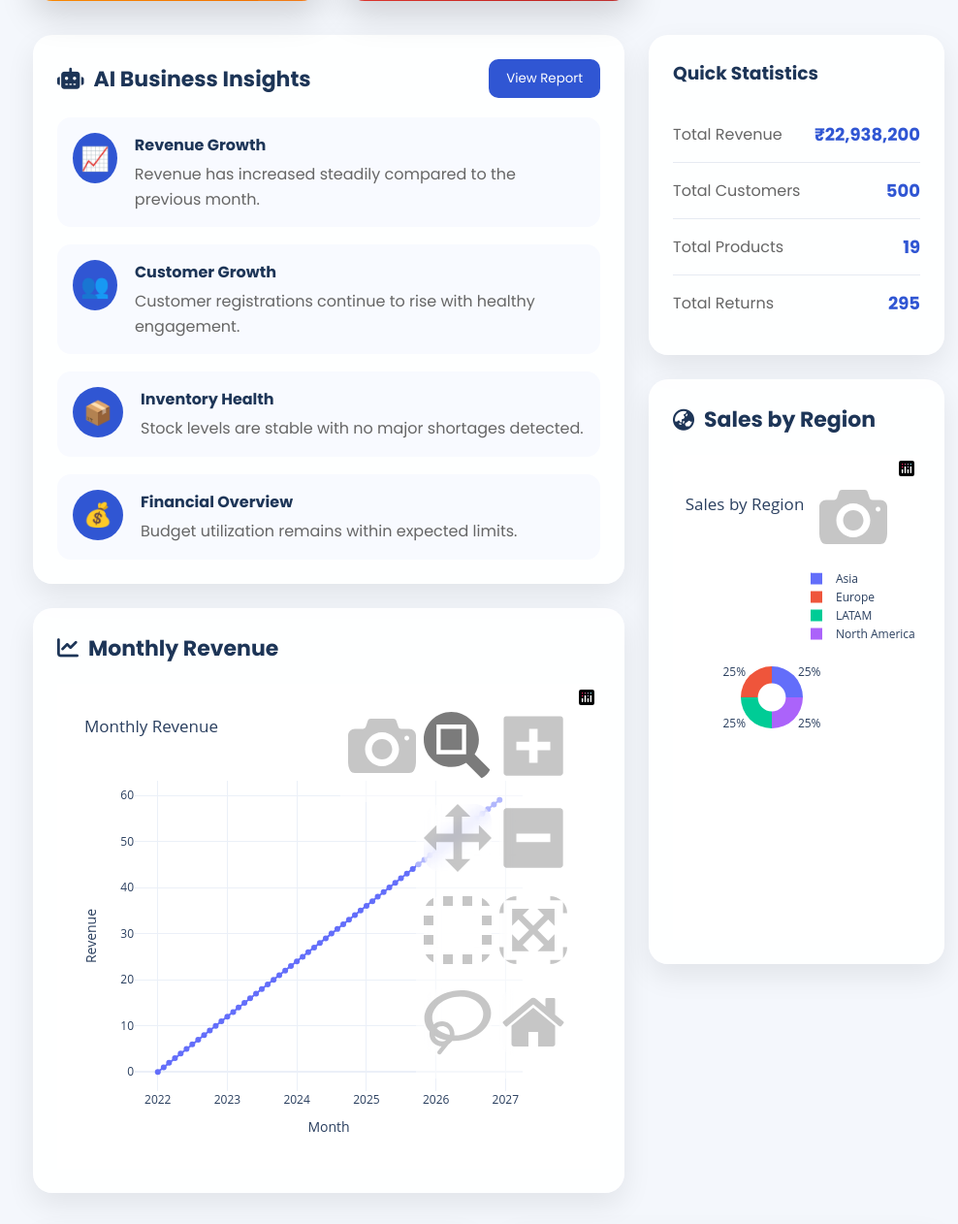
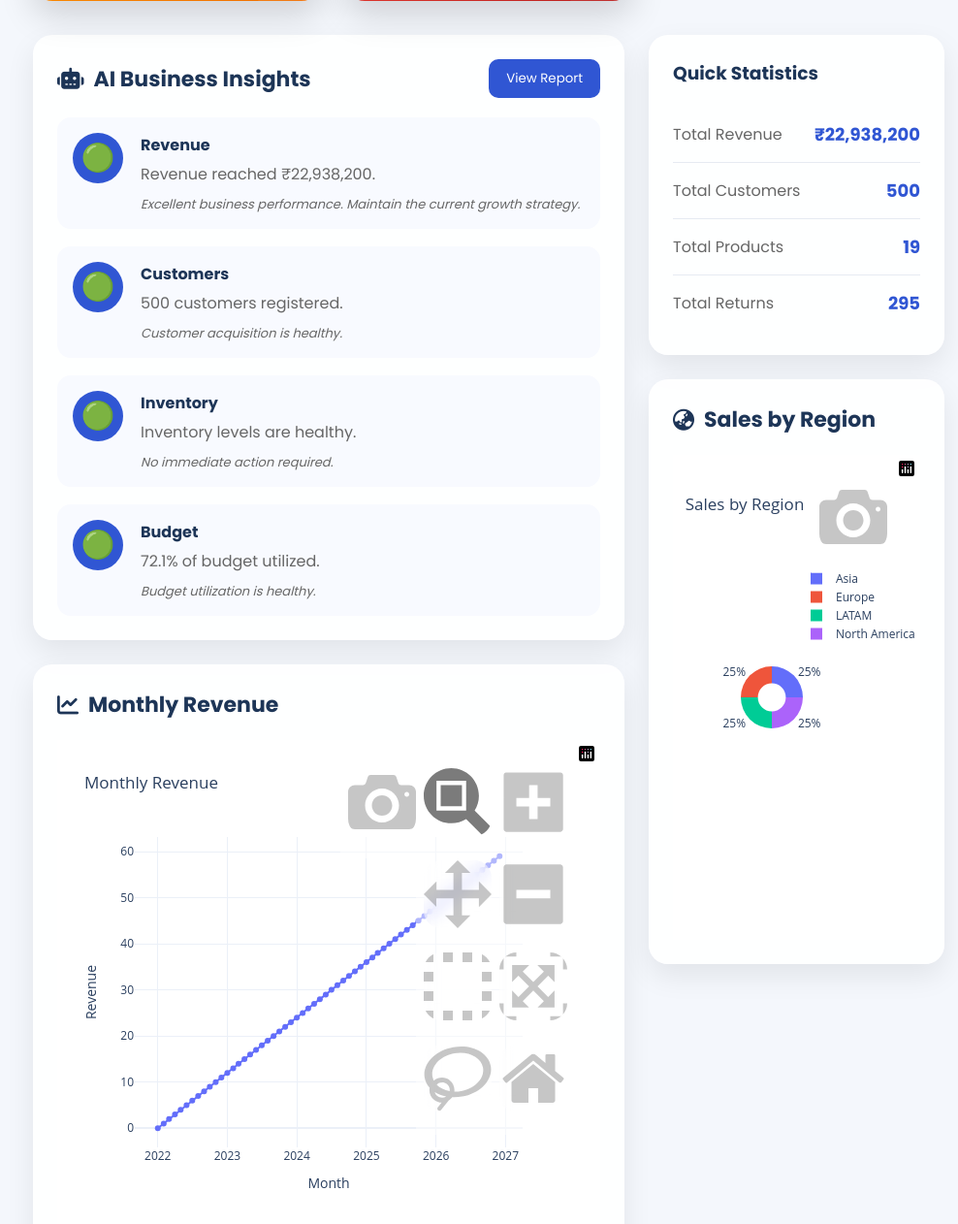
Before and after one commit to blackshadowog/matricmind, a Flask app: page / in a window 1280 px wide; the page is wider, and only the part inside the window is pictured. Shown: the part 893-2155 px from the top of that part at 97% size, without its empty margins (271-1259 px from the left). Run offline with Flask 3, Linux system fonts and the light colour scheme; some libraries are stand-ins or nearby versions.

Commit message:
feat: add dynamic AI business insights and recommendations

```diff
--- a/PROJECT-1/backend/analytics.py
+++ b/PROJECT-1/backend/analytics.py
@@ -9,11 +9,34 @@ def get_dashboard_metrics():
     customers = tables["customers"]
     products = tables["products"]
     returns = tables["returns"]
+    inventory = tables["inventory"]
+    budgets = tables["budgets"]
+    expenses = tables["expenses"]
 
-    # Calculate total revenue
+    # ==========================
+    # KPI Metrics
+    # ==========================
+
     total_revenue = (
-        order_items["quantity"] * order_items["unit_price"]
+        order_items["quantity"] *
+        order_items["unit_price"]
     ).sum()
+
+    total_budget = budgets["allocated_amount"].sum()
+
+    total_expense = expenses["amount"].sum()
+
+    low_stock = (
+        inventory["quantity_in_stock"] < 20
+    ).sum()
+
+    budget_usage = 0
+
+    if total_budget > 0:
+        budget_usage = round(
+            (total_expense / total_budget) * 100,
+            1
+        )
 
     return {
         "Total Orders": len(orders),
@@ -21,12 +44,95 @@ def get_dashboard_metrics():
         "Total Products": len(products),
         "Total Returns": len(returns),
         "Total Revenue": round(total_revenue, 2),
+
+        # New Metrics
+        "Low Stock": int(low_stock),
+        "Budget Usage": budget_usage,
+        "Total Expense": round(total_expense, 2),
+        "Total Budget": round(total_budget, 2),
     }
 
 
-if __name__ == "__main__":
+# ==========================================
+# AI Insights
+# ==========================================
+
+def generate_ai_insights():
+
     metrics = get_dashboard_metrics()
 
-    print("\n===== MetricMind Dashboard =====")
-    for key, value in metrics.items():
-        print(f"{key}: {value}")
+    insights = []
+
+    # Revenue
+    revenue = metrics["Total Revenue"]
+
+    if revenue >= 100000:
+        insights.append({
+            "icon": "🟢",
+            "title": "Revenue",
+            "message": f"Revenue reached ₹{revenue:,.0f}.",
+            "recommendation": "Excellent business performance. Maintain the current growth strategy."
+        })
+    else:
+        insights.append({
+            "icon": "🟡",
+            "title": "Revenue",
+            "message": f"Revenue reached ₹{revenue:,.0f}.",
+            "recommendation": "Increase marketing campaigns to improve revenue."
+        })
+
+    # Customers
+    customers = metrics["Total Customers"]
+
+    if customers >= 100:
+        insights.append({
+            "icon": "🟢",
+            "title": "Customers",
+            "message": f"{customers} customers registered.",
+            "recommendation": "Customer acquisition is healthy."
+        })
+    else:
+        insights.append({
+            "icon": "🟡",
+            "title": "Customers",
+            "message": f"{customers} customers registered.",
+            "recommendation": "Focus on customer acquisition."
+        })
+
+    # Inventory
+    low_stock = metrics["Low Stock"]
+
+    if low_stock == 0:
+        insights.append({
+            "icon": "🟢",
+            "title": "Inventory",
+            "message": "Inventory levels are healthy.",
+            "recommendation": "No immediate action required."
+        })
+    else:
+        insights.append({
+            "icon": "🔴",
+            "title": "Inventory",
+            "message": f"{low_stock} products are running low on stock.",
+            "recommendation": "Restock low inventory items."
+        })
+
+    # Budget
+    budget = metrics["Budget Usage"]
+
+    if budget < 80:
+        insights.append({
+            "icon": "🟢",
+            "title": "Budget",
+            "message": f"{budget}% of budget utilized.",
+            "recommendation": "Budget utilization is healthy."
+        })
+    else:
+        insights.append({
+            "icon": "🔴",
+            "title": "Budget",
+            "message": f"{budget}% of budget utilized.",
+            "recommendation": "Review expenses to avoid overspending."
+        })
+
+    return insights
--- a/PROJECT-1/backend/app.py
+++ b/PROJECT-1/backend/app.py
@@ -1,7 +1,10 @@
 import os
 from flask import Flask, render_template
 
-from backend.analytics import get_dashboard_metrics
+from backend.analytics import (
+    get_dashboard_metrics,
+    generate_ai_insights
+)
 
 from backend.charts import (
     monthly_revenue_chart,
@@ -34,12 +37,18 @@ def home():
     # KPI Metrics
     metrics = get_dashboard_metrics()
 
+    # AI Insights
+    ai_insights = generate_ai_insights()
+
     # Render Dashboard
     return render_template(
         "dashboard.html",
 
         # KPI Cards
         metrics=metrics,
+
+        # AI Insights
+        ai_insights=ai_insights,
 
         # Plotly Charts
         monthly_revenue_chart=monthly_revenue_chart(),
--- a/PROJECT-1/static/css/style.css
+++ b/PROJECT-1/static/css/style.css
@@ -1390,3 +1390,54 @@ body.dark-mode .footer{
     font-weight:700;
 
 }
+.recommendation{
+    display:block;
+    margin-top:8px;
+    color:#666;
+    font-size:13px;
+    font-style:italic;
+}
+/* ==========================
+   AI Insight Recommendation
+========================== */
+
+.recommendation {
+    display: block;
+    margin-top: 8px;
+    color: #666;
+    font-size: 13px;
+    font-style: italic;
+    line-height: 1.5;
+}
+
+.insight {
+    transition: 0.3s ease;
+}
+
+.insight:hover {
+    transform: translateY(-4px);
+}
+
+.insight-icon {
+    font-size: 28px;
+}
+.recommendation {
+    display: block;
+    margin-top: 8px;
+    color: #666;
+    font-size: 13px;
+    font-style: italic;
+    line-height: 1.5;
+}
+
+.insight {
+    transition: 0.3s ease;
+}
+
+.insight:hover {
+    transform: translateY(-4px);
+}
+
+.insight-icon {
+    font-size: 28px;
+}
--- a/PROJECT-1/templates/dashboard.html
+++ b/PROJECT-1/templates/dashboard.html
@@ -108,14 +108,18 @@
                     id="dashboardSearch"
                     placeholder="Search KPI, charts, AI insights...">
 
-                <select>
-                    <option>Last 30 Days</option>
-                    <option>Last 90 Days</option>
-                    <option>This Year</option>
+                <select id="dateFilter">
+                     <option value="30">Last 30 Days</option>
+                     <option value="90">Last 90 Days</option>
+                     <option value="365">This Year</option>
                 </select>
 
-                <select>
-                    <option>All Regions</option>
+                <select id="regionFilter">
+                     <option value="All">All Regions</option>
+                     <option value="North">North</option>
+                     <option value="South">South</option>
+                     <option value="East">East</option>
+                    <option value="West">West</option>
                 </select>
 
                 <button title="Notifications">
@@ -483,85 +487,28 @@
 
                     <div class="insight-list">
 
+    {% for insight in ai_insights %}
+
     <div class="insight">
 
         <div class="insight-icon">
-                                📈
+            {{ insight.icon }}
         </div>
 
         <div>
 
-                                <h4>Revenue Growth</h4>
+            <h4>{{ insight.title }}</h4>
 
-                                <p>
-
-                                    Revenue has increased steadily compared to the previous month.
-
-                                </p>
+            <p>{{ insight.message }}</p>
+            <small class="recommendation">
+                {{ insight.recommendation }}
+            </small>
 
         </div>
 
     </div>
 
-                        <div class="insight">
-
-                            <div class="insight-icon">
-                                👥
-                            </div>
-
-                            <div>
-
-                                <h4>Customer Growth</h4>
-
-                                <p>
-
-                                    Customer registrations continue to rise with healthy engagement.
-
-                                </p>
-
-                            </div>
-
-                        </div>
-
-                        <div class="insight">
-
-                            <div class="insight-icon">
-                                📦
-                            </div>
-
-                            <div>
-
-                                <h4>Inventory Health</h4>
-
-                                <p>
-
-                                    Stock levels are stable with no major shortages detected.
-
-                                </p>
-
-                            </div>
-
-                        </div>
-
-                        <div class="insight">
-
-                            <div class="insight-icon">
-                                💰
-                            </div>
-
-                            <div>
-
-                                <h4>Financial Overview</h4>
-
-                                <p>
-
-                                    Budget utilization remains within expected limits.
-
-                                </p>
-
-                            </div>
-
-                        </div>
+    {% endfor %}
 
 </div>
 
```
Lines whose indentation alone changed are shown as unchanged.
